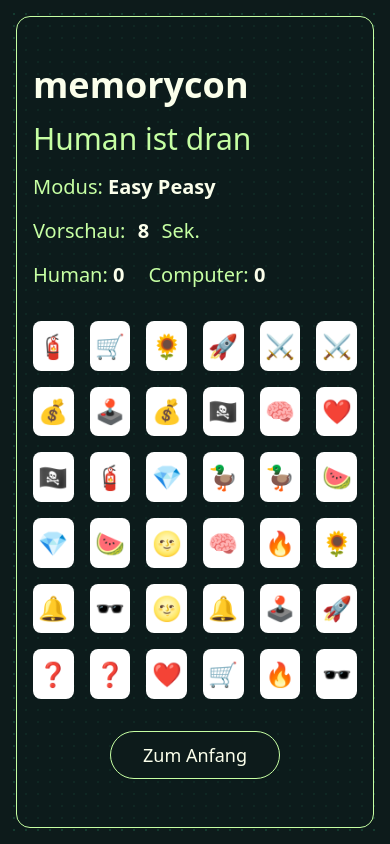
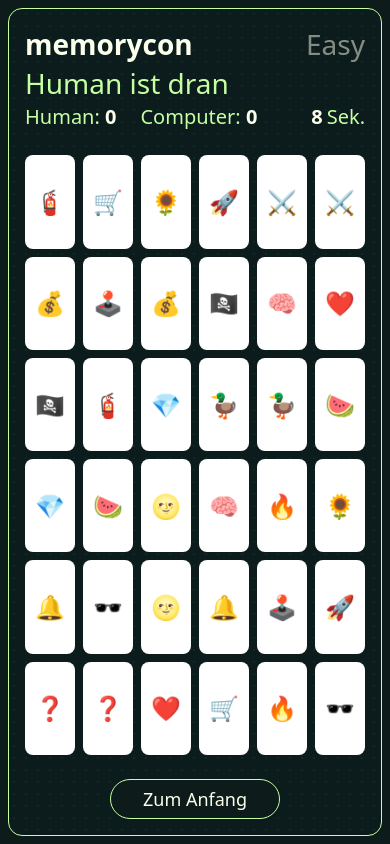
Before and after one commit to aersosi/memorycon, a Next.js app: page / in a window 390 px wide. Both pictures are taken after a click on the button "Easy Peasy". Built offline with nearby package versions, Linux system fonts and the light colour scheme.

Commit message:
fix: improve responsive design and fix typos (#development)

```diff
--- a/src/app/layout.tsx
+++ b/src/app/layout.tsx
@@ -22,7 +22,7 @@ export default function RootLayout({children}: Readonly<{ children: React.ReactN
     return (
         <html lang="en">
         <body className={`${geistSans.variable} ${geistMono.variable}
-            antialiased bg-dots flex flex-col items-center justify-center p-4`}>
+            antialiased bg-dots flex flex-col items-center justify-center p-2`}>
         {children}
         </body>
         </html>
--- a/src/components/pageGame/gameHeader.tsx
+++ b/src/components/pageGame/gameHeader.tsx
@@ -15,19 +15,20 @@ export default function GameHeader() {
     const gameModeText = config.title;
 
     return (
-        <header className="flex flex-col gap-4 justify-between text-xl w-full">
-            <div className="flex gap-4 justify-between items-end flex-wrap">
-                <h1 className={cn(`text-4xl font-semibold`)}>memorycon</h1>
-                <p className={cn(`text-3xl ${textColorRound}`)}>{playerNameText} ist dran</p>
+        <header className="flex flex-col gap justify-between text-xl w-full">
+            <div className="flex gap-x-4 justify-between items-end flex-wrap">
+                <h1 className="hidden sm:block text-h2-font-size-fluid font-semibold">memorycon</h1>
+                <h1 className="flex gap-4 justify-between w-full sm:hidden text-h2-font-size-fluid font-semibold">
+                    <span>memorycon</span>
+                    <span className="font-normal opacity-50">{gameModeText}</span>
+                </h1>
+                <p className={`w-full sm:w-fit text-h2-font-size-fluid ${textColorRound}`}>{playerNameText} ist dran</p>
             </div>
-            <div className="flex gap-4 justify-between w-full flex-wrap">
-                <p>
+            <div className="flex gap-x-4 justify-between w-full flex-wrap">
+                <p className="hidden sm:inline">
                     <span className={cn(`${textColorRound}`)}>Modus: </span>
                     <span className="font-semibold">{gameModeText}</span>
                 </p>
-
-                <GameTime/>
-
                 <div className="flex gap-6">
                     <p>
                         <span className={cn(`${textColorRound}`)}>{humanName}: </span>
@@ -39,6 +40,7 @@ export default function GameHeader() {
                     </p>
                 </div>
 
+                <GameTime/>
             </div>
         </header>
     );
--- a/src/components/pageGame/gamePage.tsx
+++ b/src/components/pageGame/gamePage.tsx
@@ -58,9 +58,9 @@ export default function GamePage() {
     }, []);
 
     return (
-        <div className={`${hidePage} h-full transition-opacity duration-250 flex flex-col items-center justify-center gap-8 w-full max-w-[1024px] border bg-background/60 rounded-xl px-[var(--16-64)] py-12`}>
+        <div className={`${hidePage} transition-opacity duration-250 flex flex-col items-center justify-between gap-6 lg:gap-12 h-full w-full max-w-[1024px] border bg-background/60 rounded-xl p-[var(--16-64)] sm:py-12`}>
             <GameHeader/>
-            <main className="grid grid-cols-6 grid-rows-6 gap-4 grow w-full">
+            <main className="grid grid-cols-6 grid-rows-6 gap-2 md:gap-4 grow w-full">
                 {cardEmojis.map((emoji, i) => (
                     <GameCard
                         key={i}
--- a/src/components/pageGame/gameTime.tsx
+++ b/src/components/pageGame/gameTime.tsx
@@ -27,8 +27,8 @@ export default function GameTime() {
 
     return (
         <p className="flex gap-1">
-            <span className={cn(`${textColorRound}`)}>{label}: </span>
-            <span className="w-7 text-center font-semibold">
+            <span className={cn(`${textColorRound} hidden sm:inline`)}>{label}: </span>
+            <span className="sm:w-7 text-center font-bold">
                 <Countdown
                     key={`${previewCards}-${isRoundHuman}`}
                     initialTime={timeLimit}
--- a/src/components/pageStart/startPage.tsx
+++ b/src/components/pageStart/startPage.tsx
@@ -21,10 +21,10 @@ export default function StartPage() {
     }, []);
 
     return (
-        <div className="flex flex-col items-center justify-center gap-14 w-full max-w-[720px] border bg-background/60 rounded-xl px-[var(--16-64)] py-12">
+        <div className="flex flex-col items-center justify-between gap-6 sm:gap-12 h-full sm:h-auto w-full max-w-[720px] border bg-background/60 rounded-xl p-[var(--16-64)] sm:py-12">
             <header className="flex flex-col justify-between items-center w-full">
-                <h2 className="text-h2-clamp ">Wilkommen zu</h2>
-                <h1 className="text-h1-clamp leading-8 font-semibold">memorycon</h1>
+                <h2 className="text-h2-font-size-fluid ">Willkommen zu</h2>
+                <h1 className="text-h1-font-size-fluid leading-h1-fluid le ading-8 font-semibold">memorycon</h1>
             </header>
 
             <div className="grid gap-3 w-full">
@@ -35,7 +35,7 @@ export default function StartPage() {
                 Wählen Sie einen Schwierigkeitsgrad, um das Spiel zu beginnen. <br/>
                 Welcher Spieler beginnt, wird zufällig bestimmt.
             </p>
-            <div className="flex flex-col gap-6 w-full">
+            <div className="flex flex-col gap-4 w-full pb-4">
                 <Button onClick={goEasy} className="grow" variant="outline">
                     Easy Peasy
                 </Button>
--- a/src/components/ui/button.tsx
+++ b/src/components/ui/button.tsx
@@ -22,14 +22,14 @@ const buttonVariants = cva(
                 link: "text-primary underline-offset-4 hover:underline",
             },
             size: {
-                default: "text-lg h-12 px-8 gap-2.5 has-[>svg]:px-7 [&_svg:not([class*='size-'])]:size-6",
-
+                default: "text-lg h-10 sm:h-12 px-8 gap-2.5 has-[>svg]:px-7 [&_svg:not([class*='size-'])]:size-6",
                 xs: "text-sm h-8 pt-1 pb-1.5 px-6 gap-2 has-[>svg]:px-5 [&_svg]:mt-0.25 [&_svg:not([class*='size-'])]:size-4",
                 sm: "text-md h-10 pt-1.5 pb-1.75 px-7 gap-2.25 has-[>svg]:px-6 [&_svg]:mt-0.25 [&_svg:not([class*='size-'])]:size-5",
                 md: "text-lg h-12 px-8 gap-2.5 has-[>svg]:px-7 [&_svg:not([class*='size-'])]:size-6",
                 lg: "text-xl h-14 pt-2.5 pb-3 px-9 gap-2.75 has-[>svg]:px-8 [&_svg]:mt-0.5 [&_svg:not([class*='size-'])]:size-7",
                 xl: "text-2xl h-16 pt-3 pb-4.25 px-10 gap-3 has-[>svg]:px-9 [&_svg]:mt-0.75 [&_svg:not([class*='size-'])]:size-8",
                 icon: "size-9",
+
             },
         },
         defaultVariants: {
--- a/src/lib/config.ts
+++ b/src/lib/config.ts
@@ -20,7 +20,7 @@ export type GameState = {
 export const gameConfig = (gameModeEasy: boolean) => ({
     previewTime: gameModeEasy ? 10 : 5,
     turnTime: gameModeEasy ? 10 : 5,
-    title: gameModeEasy ? "Easy Peasy" : "Go Hard",
+    title: gameModeEasy ? "Easy" : "Hard",
     description: gameModeEasy ? "memorycon | easy game" : "memorycon | hard game",
 });
 
--- a/src/styles/globals.css
+++ b/src/styles/globals.css
@@ -60,9 +60,13 @@
 
 @theme {
     /* 400px – 768px = 44px → 72px */
-    --text-h1-clamp: clamp(2.75rem, 0.8478rem + 7.6087vw, 4.5rem);
+    --text-h1-font-size-fluid: clamp(2.75rem, 0.8478rem + 7.6087vw, 4.5rem);
     /* 400px – 768px = 28px → 44px */
-    --text-h2-clamp: clamp(1.75rem, 0.663rem + 4.3478vw, 2.75rem);
+    --text-h2-font-size-fluid: clamp(1.75rem, 0.663rem + 4.3478vw, 2.75rem);
+
+    /* 400px – 768px = 16px → 32px */
+    --leading-h1-fluid: clamp(1rem, -0.087rem + 4.3478vw, 2rem);
+    /*--leading-h1-fluid: clamp(0.0625, -0.0054 + 0.2717vw, 0.125);*/
 }
 
 
```
